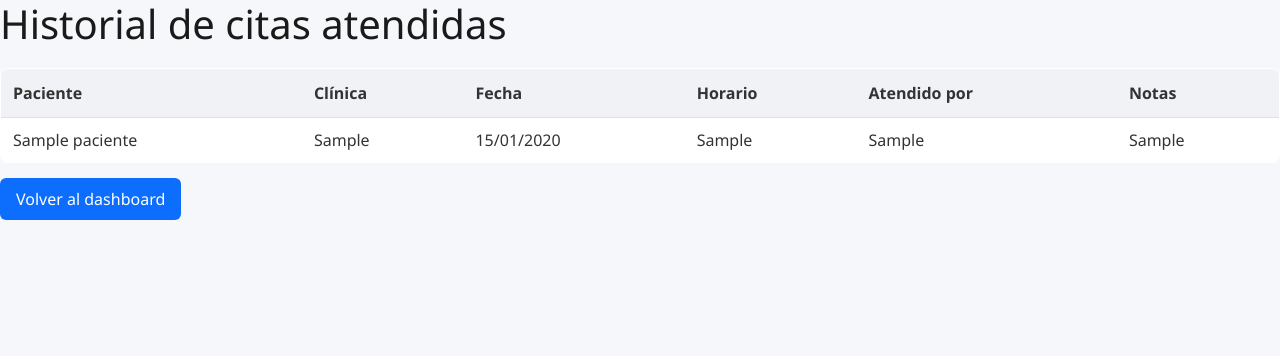
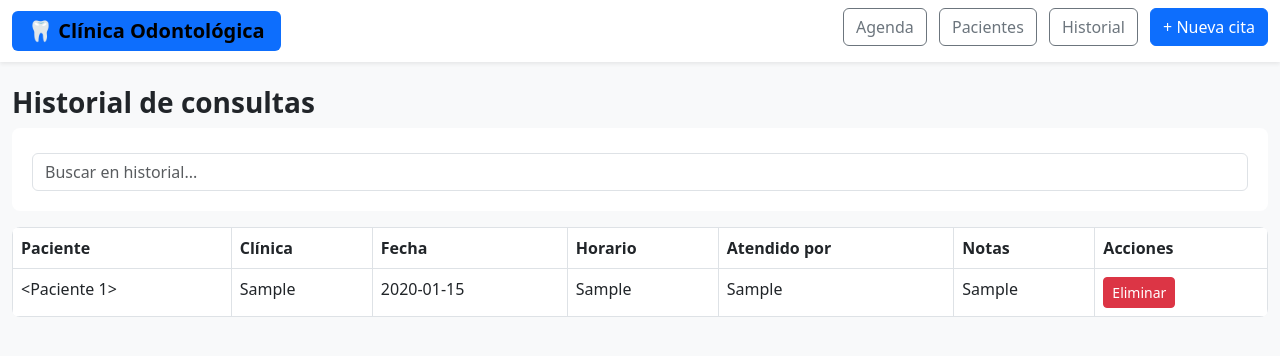
Before and after one commit to Luislopeze/Clinica, a Flask app: page /historial in a window 1280 px wide. Shown: the top 356 px of the page. Run offline with Flask 3, Linux system fonts and the light colour scheme; tables that the repository leaves empty hold one stand-in row (values such as "Sample post").

Commit message:
Update historial.html

```diff
--- a/templates/historial.html
+++ b/templates/historial.html
@@ -1,15 +1,15 @@
-<!DOCTYPE html>
-<html lang="es">
-<head>
-    <link href="https://cdn.jsdelivr.net/npm/bootstrap@5.3.0/dist/css/bootstrap.min.css" rel="stylesheet">
-    <link rel="stylesheet" href="{{ url_for('static', filename='style.css') }}">
-    <meta charset="UTF-8">
-    <title>Historial de citas</title>
-</head>
-<body>
-    <h1>Historial de citas atendidas</h1>
+{% extends "base.html" %}
+{% block content %}
+<h3 class="fw-bold">Historial de consultas</h3>
 
-    <table border="1" cellpadding="8" cellspacing="0">
+<!-- Barra de búsqueda -->
+<form method="GET" action="{{ url_for('historial_consultas') }}" class="mb-3">
+    <input type="text" name="buscar" class="form-control" placeholder="Buscar en historial...">
+</form>
+
+<!-- Tabla de historial -->
+{% if historial %}
+<table class="table table-bordered">
     <thead>
         <tr>
             <th>Paciente</th>
@@ -18,23 +18,26 @@
             <th>Horario</th>
             <th>Atendido por</th>
             <th>Notas</th>
+            <th>Acciones</th>
         </tr>
     </thead>
     <tbody>
-            {% for registro in historial %}
+        {% for h in historial %}
         <tr>
-                <td>{{ registro.paciente.nombre }}</td>
-                <td>{{ registro.clinica }}</td>
-                <td>{{ registro.fecha.strftime("%d/%m/%Y") }}</td>
-                <td>{{ registro.horario }}</td>
-                <td>{{ registro.atendido_por }}</td>
-                <td>{{ registro.notas }}</td>
+            <td>{{ h.paciente }}</td>
+            <td>{{ h.clinica }}</td>
+            <td>{{ h.fecha }}</td>
+            <td>{{ h.horario }}</td>
+            <td>{{ h.atendido_por }}</td>
+            <td>{{ h.notas }}</td>
+            <td>
+                <a href="{{ url_for('eliminar_historial', id=h.id) }}" class="btn btn-danger btn-sm">Eliminar</a>
+            </td>
         </tr>
         {% endfor %}
     </tbody>
 </table>
-
-    <br>
-    <a href="{{ url_for('dashboard') }}">Volver al dashboard</a>
-</body>
-</html>
+{% else %}
+<p>No hay consultas completadas.</p>
+{% endif %}
+{% endblock %}
```
Lines whose indentation alone changed are shown as unchanged.
